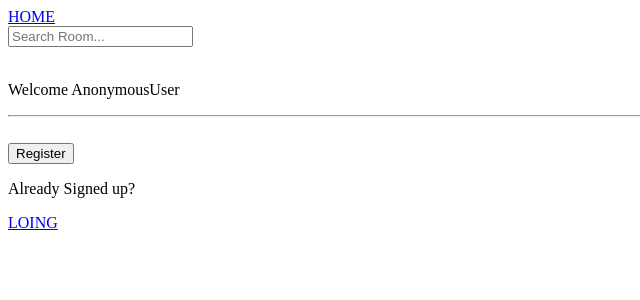
After one commit to Abdul-Mannan-Qaderi/tech-hub, a Django app: template base/templates/base/login_register.html in a window 1280 px wide. The commit adds this page. Shown: the top 300 px of the page, without its empty margins (0-640 px from the left). Run offline with Django 5.2, Linux system fonts and the light colour scheme; the template is opened without the code that fills it, so the values that code supplies are empty.

Commit message:
finish login, sign up functionalities

```diff
--- /dev/null
+++ b/base/templates/base/login_register.html
@@ -0,0 +1,25 @@
+{% extends "base_layout.html" %} {% block content %} {% if page == 'login' %}
+<div>
+	<form action="" method="POST">
+		{% csrf_token %}
+		<label for="username">Usrename:</label>
+		<input type="text" name="username" placeholder="Enter your username" />
+		<label for="password">Password:</label>
+		<input type="password" name="password" placeholder="Enter your password" />
+		<input type="submit" value="Login" />
+	</form>
+	<p>Haven't Signed up yet?</p>
+	<a href="{% url 'register' %}">SIGN UP</a>
+</div>
+
+{% else %}
+<div>
+	<form action="" method="POST">
+		{% csrf_token %} {{ form }}
+		<input type="submit" value="Register" />
+	</form>
+	<p>Already Signed up?</p>
+	<a href="{% url 'login' %}">LOING</a>
+</div>
+
+{% endif %} {% endblock content %}
--- a/base/urls.py
+++ b/base/urls.py
@@ -4,6 +4,7 @@ from . import views
 
 urlpatterns = [
     path('login/', views.login_view, name='login'),
+    path('register/', views.register_view, name='register'),
     path('logout/', views.logout_view, name='logout'),
     path('', views.home, name='home'),
     path('room/<str:pk>/', views.room, name='room'),
--- a/templates/base_layout.html
+++ b/templates/base_layout.html
@@ -7,6 +7,10 @@
 				border-radius: 8px;
 				margin-bottom: 8px;
 				padding: 8px;
+			}
+
+			.helptext {
+				display: none;
 			}
 			small {
 				text-align: right;
--- a/templates/navbar.html
+++ b/templates/navbar.html
@@ -5,8 +5,12 @@
 
 {% if request.user.is_authenticated %}
 <a href="{% url 'logout' %}">LOGOUT</a>
-{% else %} {% if "login" not in request.path %}
+{% else %}<br />
+{% if "login" not in request.path and "register" not in request.path %}
 <a href="{% url 'login' %}">LOGIN</a>
-{% endif %} {% endif %}
+{% endif %} {% endif %} {% if request.user %}
+<p>Welcome {{request.user}}</p>
+
+{% endif %}
 
 <hr />
```
Also changed, not shown: base/templates/base/login_form.html (deleted, +0 -14 lines), base/views.py (+22 -9 lines), db.sqlite3.
